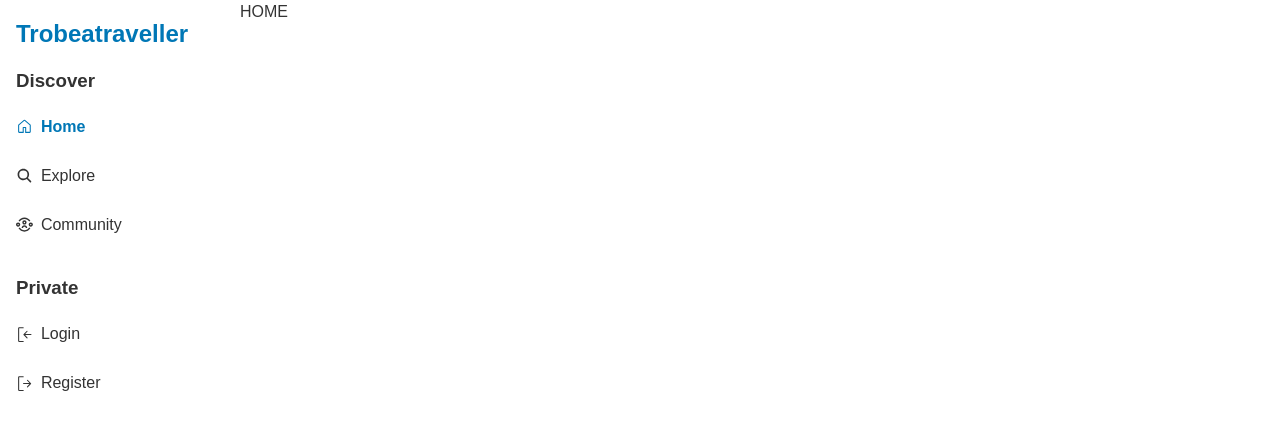
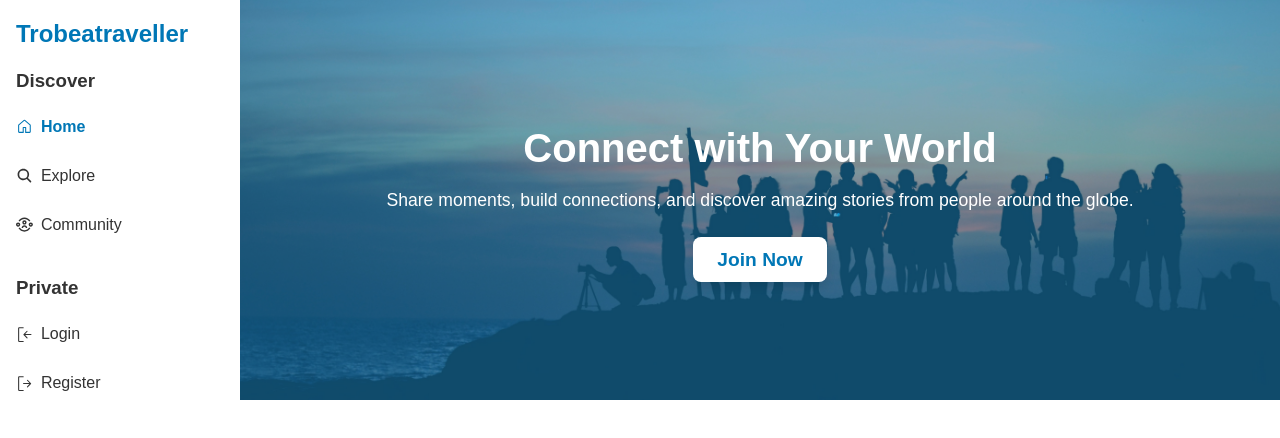
Before and after one commit to bejabeja/tfm, a React (Vite) app in the folder client/: page / in a window 1280 px wide. Shown: the top 438 px of the page. Built offline with nearby package versions, Linux system fonts and the light colour scheme; no server answers.

Commit message:
add hero to home

```diff
--- /dev/null
+++ b/client/src/components/hero/Hero.css
@@ -0,0 +1,67 @@
+.hero {
+    position: relative;
+    width: 100%;
+    height: var(--container-whitout-navbar);
+    background-image: url('/images/hero.jpg');
+    background-size: cover;
+    background-position: center;
+    background-repeat: no-repeat;
+    display: flex;
+    align-items: center;
+    justify-content: center;
+    padding: 1rem;
+}
+
+.hero-overlay {
+    position: absolute;
+    inset: 0;
+    background-color: rgba(0, 119, 182, 0.5);
+}
+
+.hero-content {
+    position: relative;
+    color: var(--white-color);
+    text-align: center;
+    max-width: 800px;
+    z-index: 1;
+    padding: 0 1rem;
+}
+
+.hero-content h1 {
+    font-size: 2.5rem;
+    font-weight: bold;
+    margin-bottom: 1rem;
+}
+
+.hero-content p {
+    font-size: 1.1rem;
+    line-height: 1.6;
+    margin-bottom: 2rem;
+}
+
+.hero-button {
+    padding: 0.75rem 1.5rem;
+    background-color: var(--white-color);
+    color: var(--primary-color);
+    font-size: 1.2rem;
+    font-weight: 600;
+    border-radius: 8px;
+    text-decoration: none;
+    box-shadow: 0 4px 10px rgba(0, 0, 0, 0.1);
+    transition: all 0.3s ease;
+
+}
+
+.hero-button:hover {
+    background-color: #f2f2f2;
+}
+
+@media (min-width: 480px) {
+    .hero {
+        height: 50vh;
+    }
+
+    .hero-overlay {
+        /* background-color: rgba(0, 0, 0, 0.5); */
+    }
+}
--- /dev/null
+++ b/client/src/components/hero/Hero.jsx
@@ -0,0 +1,27 @@
+import React from "react";
+import { useSelector } from "react-redux";
+import { Link } from "react-router-dom";
+import "./Hero.css";
+
+const Hero = () => {
+  const { isAuthenticated } = useSelector((state) => state.auth);
+  return (
+    <section className="hero">
+      <div className="hero-overlay" />
+      <div className="hero-content">
+        <h1>Connect with Your World</h1>
+        <p>
+          Share moments, build connections, and discover amazing stories from
+          people around the globe.
+        </p>
+        {!isAuthenticated && (
+          <Link to="/register" className="hero-button">
+            Join Now
+          </Link>
+        )}
+      </div>
+    </section>
+  );
+};
+
+export default Hero;
--- a/client/src/index.css
+++ b/client/src/index.css
@@ -6,6 +6,8 @@
   --primary-color: #0077B6;
   --text-color: #333;
   --white-color: #fff;
+
+  --container-whitout-navbar: calc(100vh - 80px);
 
   font-synthesis: none;
   text-rendering: optimizeLegibility;
--- a/client/src/pages/Home.jsx
+++ b/client/src/pages/Home.jsx
@@ -1,7 +1,12 @@
 import React from "react";
+import Hero from "../components/hero/Hero";
 
 const Home = () => {
-  return <div>HOME</div>;
+  return (
+    <div>
+      <Hero />
+    </div>
+  );
 };
 
 export default Home;
--- a/client/src/pages/Login.css
+++ b/client/src/pages/Login.css
@@ -3,7 +3,7 @@
     display: flex;
     align-items: center;
     justify-content: center;
-    min-height: calc(100vh - 80px);
+    min-height: var(--container-whitout-navbar);
     overflow: hidden;
     background-color: #f2f2f2
 }
--- a/client/src/pages/Signup.css
+++ b/client/src/pages/Signup.css
@@ -3,7 +3,7 @@
     display: flex;
     align-items: center;
     justify-content: center;
-    min-height: calc(100vh - 80px);
+    min-height: var(--container-whitout-navbar);
     overflow: hidden;
     background-color: #f2f2f2;
 }
--- a/client/src/pages/Signup.jsx
+++ b/client/src/pages/Signup.jsx
@@ -70,7 +70,7 @@ const Signup = () => {
         {error && <div className="error-message">{error}</div>}
         <SubmitButton label="Sign Up" />
         <div className="form--navigate-link">
-          <Link to="/login">Don't have an account? Register</Link>
+          <Link to="/login">Already have an account? Login!</Link>
         </div>
       </form>
     </section>
```
Also changed, not shown: client/public/images/hero.jpg (added).
